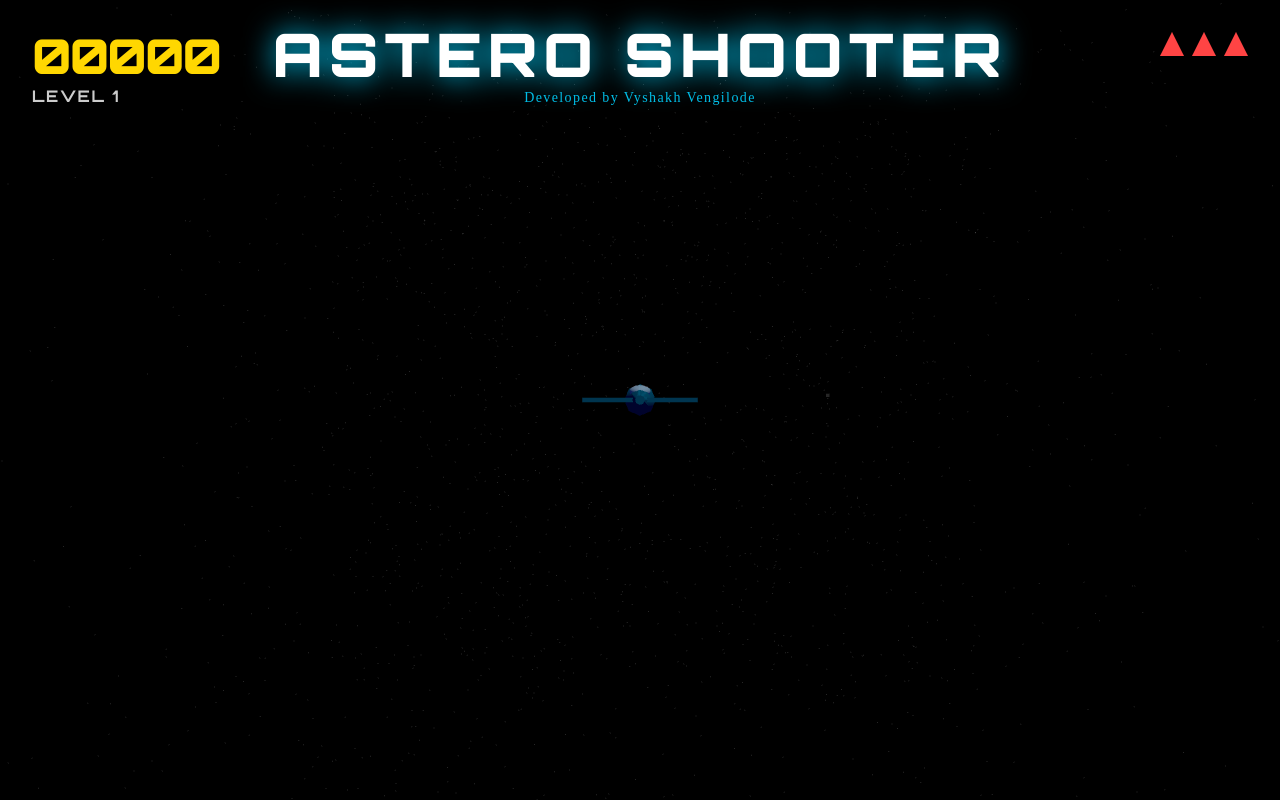
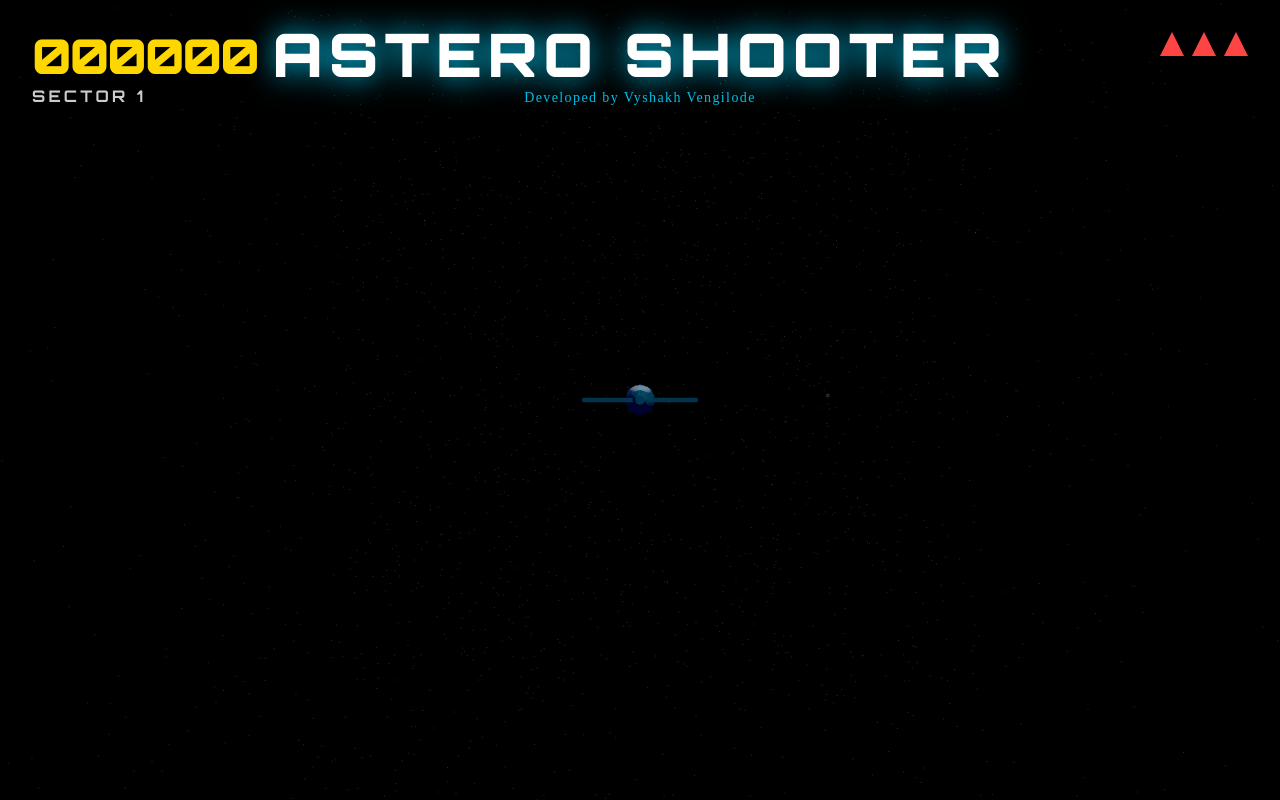
Before and after one commit to VyshakhVengilode/Astero-Shooter-Vyshakh-Vengilode, a React (Vite) app: page / in a window 1280 px wide. Built offline with nearby package versions, Linux system fonts and the light colour scheme; no server answers; a web font is replaced by a local one.

Commit message:
Update HUD.tsx

```diff
--- a/components/HUD.tsx
+++ b/components/HUD.tsx
@@ -1,5 +1,4 @@
-
-import React from 'react';
+import React, { memo } from 'react';
 
 interface HUDProps {
   score: number;
@@ -8,39 +7,51 @@ interface HUDProps {
   combo: number;
 }
 
-const HUD: React.FC<HUDProps> = ({ score, level, lives, combo }) => {
+// Using memo prevents the HUD from re-rendering unless one of these props actually changes
+const HUD: React.FC<HUDProps> = memo(({ score, level, lives, combo }) => {
   return (
-    <div className="absolute inset-0 pointer-events-none p-3 xs:p-4 sm:p-6 md:p-8 z-30 flex flex-col">
+    <div className="absolute inset-0 pointer-events-none p-3 xs:p-4 sm:p-6 md:p-8 z-30 flex flex-col select-none">
       <div className="flex justify-between items-start w-full">
-        {/* Top Left: Score and Level */}
+
+        {/* Top Left: Score, Level, and Combo */}
         <div className="flex flex-col">
-          <div className="text-[#ffd700] text-lg xs:text-2xl sm:text-4xl md:text-5xl font-black tracking-tighter drop-shadow-lg leading-none">
-            {score.toString().padStart(5, '0')}
+          <div className="text-[#ffd700] text-lg xs:text-2xl sm:text-4xl md:text-5xl font-black tracking-tighter drop-shadow-[0_2px_10px_rgba(0,0,0,0.5)] leading-none tabular-nums">
+            {score.toString().padStart(6, '0')}
           </div>
-          <div className="text-white text-[8px] xs:text-[10px] sm:text-sm md:text-base tracking-widest font-bold uppercase opacity-80 mt-1">
-            LEVEL {level}
+
+          <div className="text-white text-[8px] xs:text-[10px] sm:text-sm md:text-base tracking-[0.2em] font-bold uppercase opacity-80 mt-1">
+            SECTOR {level}
           </div>
-          {/* Combo below score */}
+
+          {/* Combo Meter - Added a slight bounce animation when combo increases */}
           <div
-            className={`text-[#ff00ff] text-[10px] xs:text-sm sm:text-lg md:text-2xl font-bold transition-all duration-200 drop-shadow-[0_0_10px_#ff00ff] mt-1 sm:mt-2 ${combo > 1 ? 'opacity-100' : 'opacity-0'}`}
+            className={`text-[#ff00ff] text-[10px] xs:text-sm sm:text-lg md:text-2xl font-black transition-all duration-300 drop-shadow-[0_0_15px_#ff00ff] mt-1 sm:mt-2 uppercase italic
+            ${combo > 1 ? 'opacity-100 translate-x-0' : 'opacity-0 -translate-x-4'}`}
           >
-            COMBO X{combo}
+            Combo x{combo}
           </div>
         </div>
 
-        {/* Top Right: Lives triangles */}
+        {/* Top Right: Lives Display (Dynamic) */}
         <div className="flex gap-1 xs:gap-1.5 sm:gap-2">
-          {[...Array(3)].map((_, i) => (
+          {/* We use Math.max to handle potential edge cases where lives might drop below 0 */}
+          {[...Array(Math.max(0, lives > 3 ? lives : 3))].map((_, i) => (
             <div
               key={i}
-              className={`w-2.5 h-2.5 xs:w-3.5 xs:h-3.5 sm:w-5 sm:h-5 md:w-6 md:h-6 bg-[#ff4444] transition-all duration-300 shadow-[0_0_6px_rgba(255,68,68,0.5)] ${i < lives ? 'opacity-100 scale-100' : 'opacity-20 scale-75'}`}
+              className={`w-2.5 h-2.5 xs:w-3.5 xs:h-3.5 sm:w-5 sm:h-5 md:w-6 md:h-6 transition-all duration-500 shadow-[0_0_10px_rgba(255,68,68,0.6)]
+              ${i < lives ? 'bg-[#ff4444] opacity-100 scale-100' : 'bg-gray-800 opacity-20 scale-75'}`}
               style={{ clipPath: 'polygon(50% 0%, 100% 100%, 0% 100%)' }}
             />
           ))}
         </div>
       </div>
+
+      {/* Optional: Add a subtle vignette or scanline effect overlay here if desired */}
     </div>
   );
-};
+});
+
+// Set display name for debugging since we used memo
+HUD.displayName = 'HUD';
 
 export default HUD;
```
